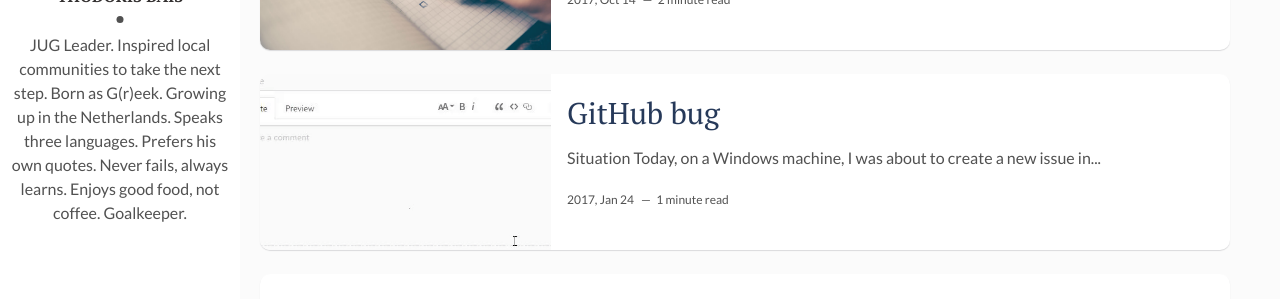
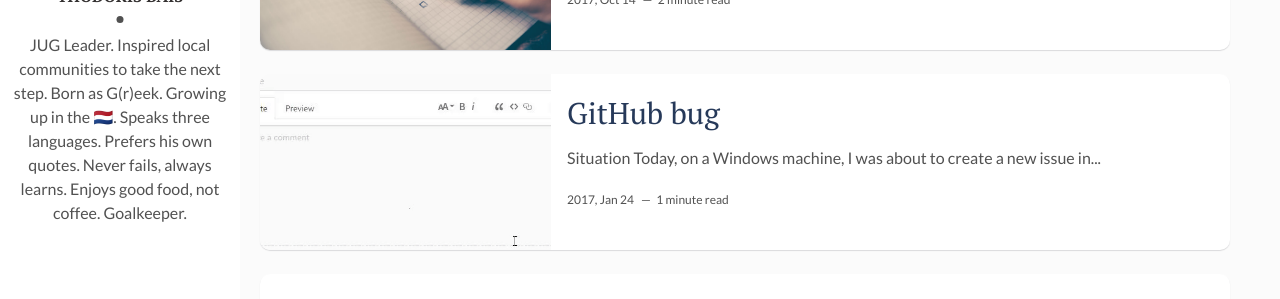
Before and after one commit to toubou91/flexible-jekyll, a Jekyll site: the page built from index.html, in a window 1280 px wide. Shown: the part 146-445 px from the top of the page. Built offline with Jekyll 4.4.1, drawn with Linux system fonts in a browser that asks for light colours; the list of posts is cut into pages by our own code.

Commit message:
Replaced 'Netherlands' with 🇳🇱

```diff
--- a/_config.yml
+++ b/_config.yml
@@ -8,7 +8,7 @@ url: "" # the base hostname & protocol for your site, e.g. http://example.com
 # Author Settings
 author: Thodoris Bais
 author-img: thodoris-bais.jpg
-about-author: JUG Leader. Inspired local communities to take the next step. Born as G(r)eek. Growing up in the Netherlands. Speaks three languages. Prefers his own quotes. Never fails, always learns. Enjoys good food, not coffee. Goalkeeper.
+about-author: JUG Leader. Inspired local communities to take the next step. Born as G(r)eek. Growing up in the 🇳🇱. Speaks three languages. Prefers his own quotes. Never fails, always learns. Enjoys good food, not coffee. Goalkeeper.
 twitter: ThodorisBais
 facebook: toubou.techblog
 github: toubou91
```
